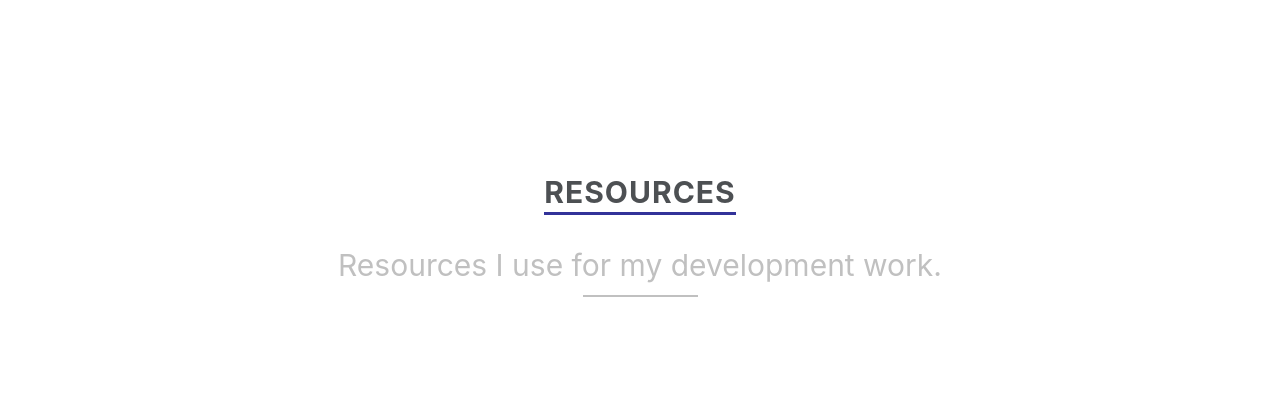
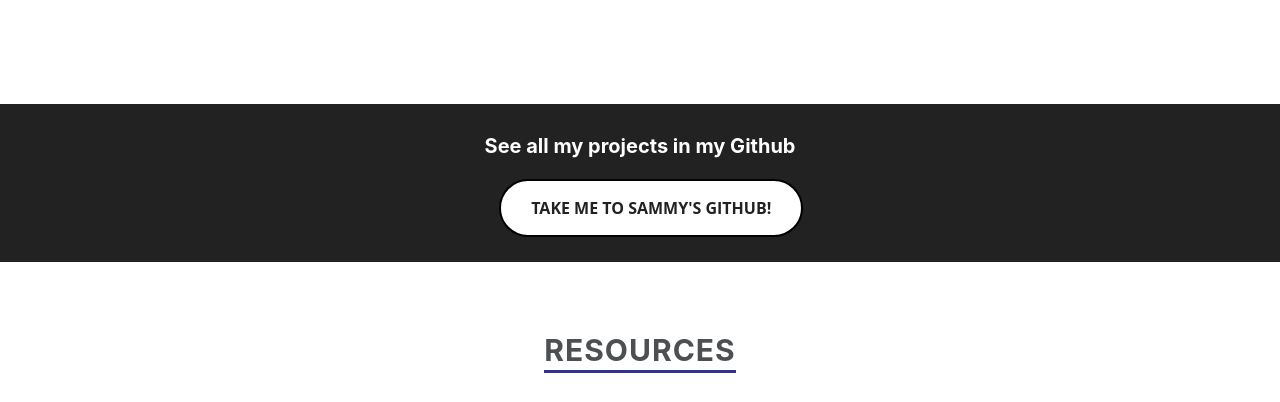
Before and after one commit to sir-meee/Portfolio, a plain HTML site: page index.html in a window 1280 px wide. Shown: the part 2065-2467 px from the top of the page. Drawn offline with Linux system fonts and the light colour scheme.

Commit message:
style button

```diff
--- a/css/styles.css
+++ b/css/styles.css
@@ -308,7 +308,7 @@
   font-size: 20px;
   font-weight: bold;
   margin: 30px auto 40px auto;
-  margin-left: 4%;
+  margin-left: 2%;
   opacity: 0.8;
   padding-bottom: 2px;
   display: inline-block;
@@ -325,6 +325,44 @@
   width: 100%;
   display: flex;
   flex-wrap: wrap;
+}
+
+.gprojects{
+  color: #fff;
+  background-color: #222;
+}
+
+.gprojects a:link{
+  text-decoration: none;
+}
+
+.projects{
+  font-weight: bold;
+  text-align: center;
+  min-height: 10vh;
+  margin: 0 auto 20px;
+  color: white;
+  position: relative; top: 30px;
+}
+
+.btn2 {
+  background-color: #fff;
+  border: 2px solid #000000;
+  border-radius: 300px;
+  color: #222;
+  padding: 15px 30px;
+  text-align: center;
+  text-transform: uppercase;
+  display: inline-block;
+  font-family: 'Open Sans','Helvetica Neue',Arial,sans-serif;
+  font-size: 16px;
+  font-weight: 700;
+  position: relative; bottom: 25px; left: 39%;
+}
+
+.btn2:hover {
+  background-color: #f2f2f2;
+  color: #222;
 }
 
 .reference {
--- a/index.html
+++ b/index.html
@@ -146,7 +146,16 @@
   </header>
 
     <div class="flex-grid"></div>
+
+
   </section>
+
+  <div class="gprojects">
+      <h2 class="projects">See all my projects in my Github</h2>
+        <a href="https://github.com/sir-meee"
+         target="_blank" class="btn2" id="cta">Take me to Sammy's Github!</a>
+    </div>
+
 
   <!-- Resources Section -->
   <header class="me" id="me">
```
